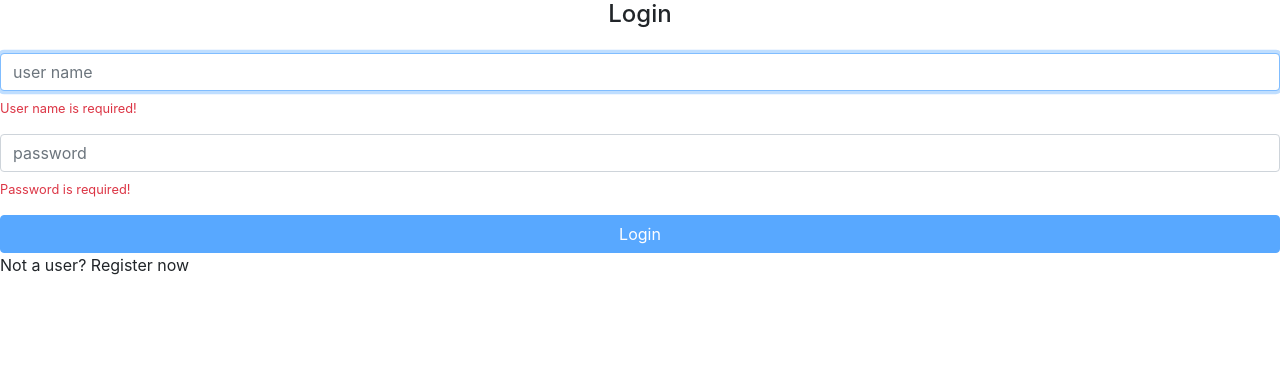
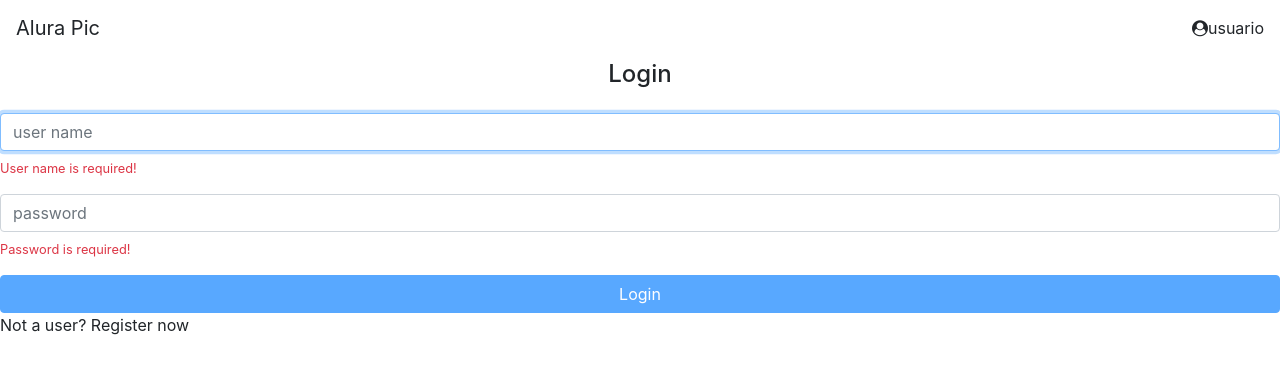
Before and after one commit to paulobressan/Alurapic-Angular, an Angular app: page / in a window 1280 px wide. Shown: the top 374 px of the page. Built offline with nearby package versions, Linux system fonts and the light colour scheme.

Commit message:
Capturando e armazenando o Token na localStorage, Organizando e separando responsabilidade do codigo.

```diff
--- a/src/app/app.component.html
+++ b/src/app/app.component.html
@@ -1,2 +1,3 @@
+<ap-header></ap-header>
 <!-- Grande lacuna para injetar todas as rotas -->
 <router-outlet></router-outlet>
--- a/src/app/app.module.ts
+++ b/src/app/app.module.ts
@@ -6,6 +6,7 @@ import { PhotosModule } from './photos/photos.module';
 import { AppRoutingModule } from './app.routing.module';
 import { ErrorsModule } from './errors/errors.module';
 import { HomeModule } from './home/home.module';
+import { CoreModule } from './core/core.module';
 
 @NgModule({
   declarations: [
@@ -18,7 +19,8 @@ import { HomeModule } from './home/home.module';
     AppRoutingModule,
     PhotosModule,
     HomeModule,
-    ErrorsModule
+    ErrorsModule,
+    CoreModule
   ],
   providers: [],
   bootstrap: [AppComponent]
--- a/src/app/core/auth/auth.service.ts
+++ b/src/app/core/auth/auth.service.ts
@@ -1,5 +1,8 @@
 import { Injectable } from '@angular/core';
 import { HttpClient } from '@angular/common/http';
+//operador tap do rxjs. O tap executa uma função anonima antes de retornar dados de um metodo.
+import {tap} from 'rxjs/operators';
+import { TokenService } from '../token/token.service';
 
 const API: string = 'http://localhost:3000';
 
@@ -8,9 +11,18 @@ const API: string = 'http://localhost:3000';
 })
 export class AuthService {
 
-  constructor(private http: HttpClient) { }
+  constructor(
+    private http: HttpClient,
+    private tokenSerivce : TokenService
+  ) { }
 
   authenticate(userName: string, password: string) {
-   return this.http.post(`${API}/user/login`, { userName, password });
+   return this.http.post(`${API}/user/login`, { userName, password }, {observe: 'response'})
+   //criando um tubo para executar uma função antes do valor ser retornado
+   .pipe(tap(res => {
+     const authToken = res.headers.get('x-access-token');
+     this.tokenSerivce.setToken(authToken);
+     console.log(authToken);
+   }));
   }
 }
--- /dev/null
+++ b/src/app/core/header/header.component.html
@@ -0,0 +1,9 @@
+<header class="fixed-top">
+    <nav class="navbar navbar-light bg-white">
+        <a class="navbar-brand">Alura Pic</a>
+        <div>
+            <i class="fa fa-user-circle"></i>
+            <a>usuario</a>
+        </div>
+    </nav>
+</header>
--- /dev/null
+++ b/src/app/core/token/token.service.ts
@@ -0,0 +1,30 @@
+import { Injectable } from '../../../../node_modules/@angular/core';
+
+const KEY :string = 'authToken';
+
+@Injectable({
+    providedIn: 'root'
+})
+export class TokenService{
+    //Toda regra de token quem vai ser responsavel é o serviço de token
+    hasToken() : boolean{
+        //as duas esclama significa 2 negação, ou seja se tiver uma string e for negado vai ser falso
+        //e o outro vai tornar true, o ciclo inverso se não conter
+        return !!this.getToken();
+    }
+
+    setToken(token){
+        //gravando o token na localstorage
+        window.localStorage.setItem(KEY, token);
+    }
+
+    getToken(){
+        //pegando o token gravado
+        return window.localStorage.getItem(KEY);
+    }
+
+    removeToken(){
+        //removendo
+        window.localStorage.removeItem(KEY);
+    }
+}
--- a/src/index.html
+++ b/src/index.html
@@ -8,6 +8,12 @@
 
   <meta name="viewport" content="width=device-width, initial-scale=1">
   <link rel="icon" type="image/x-icon" href="favicon.ico">
+  <style>
+    body{
+      padding-top: 60px;
+      padding-bottom: 60px;
+    }
+  </style>
 </head>
 <body>
   <app-root></app-root>
```
Also changed, not shown: src/app/core/core.module.ts (added, +10 -0 lines), src/app/core/header/header.component.ts (added, +7 -0 lines).
